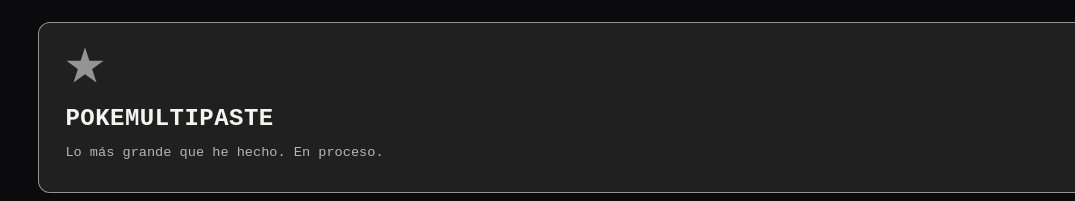
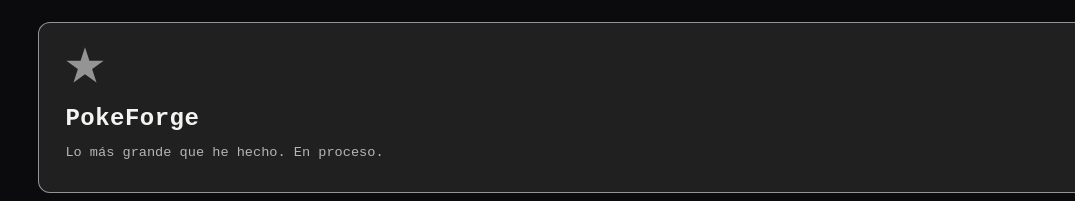
Before and after one commit to santimartinezcordoba-prog/mi-web2, a website: page index.html in a window 1280 px wide. Shown: the part 1143-1344 px from the top of the page, 0-1075 px from the left. Drawn offline with Linux system fonts and the light colour scheme; no server answers.

Commit message:
Pokeforge

```diff
--- a/index.html
+++ b/index.html
@@ -138,7 +138,7 @@
           <a class="proj proj--feat" href="https://santimartinezcordoba-prog.github.io/pokeforge/
 " data-gate>
             <span class="proj__n">★</span>
-            <span class="proj__body"><span class="proj__title">POKEMULTIPASTE</span><span class="proj__desc">Lo más grande que he hecho. En proceso.</span></span>
+            <span class="proj__body"><span class="proj__title">PokeForge</span><span class="proj__desc">Lo más grande que he hecho. En proceso.</span></span>
             <span class="proj__go" aria-hidden="true">↗</span>
           </a>
           <span class="proj__ribbon">DESTACADO</span>
```
